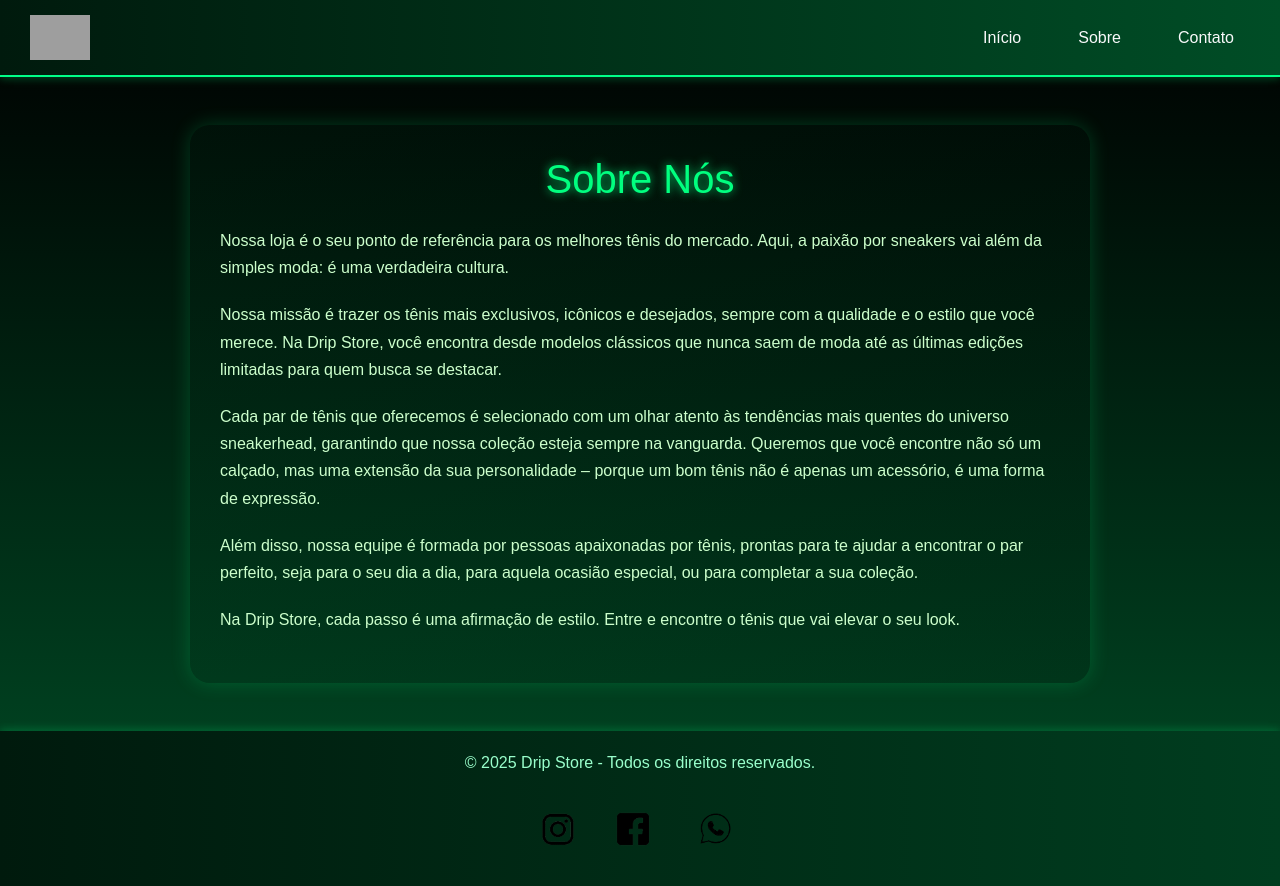
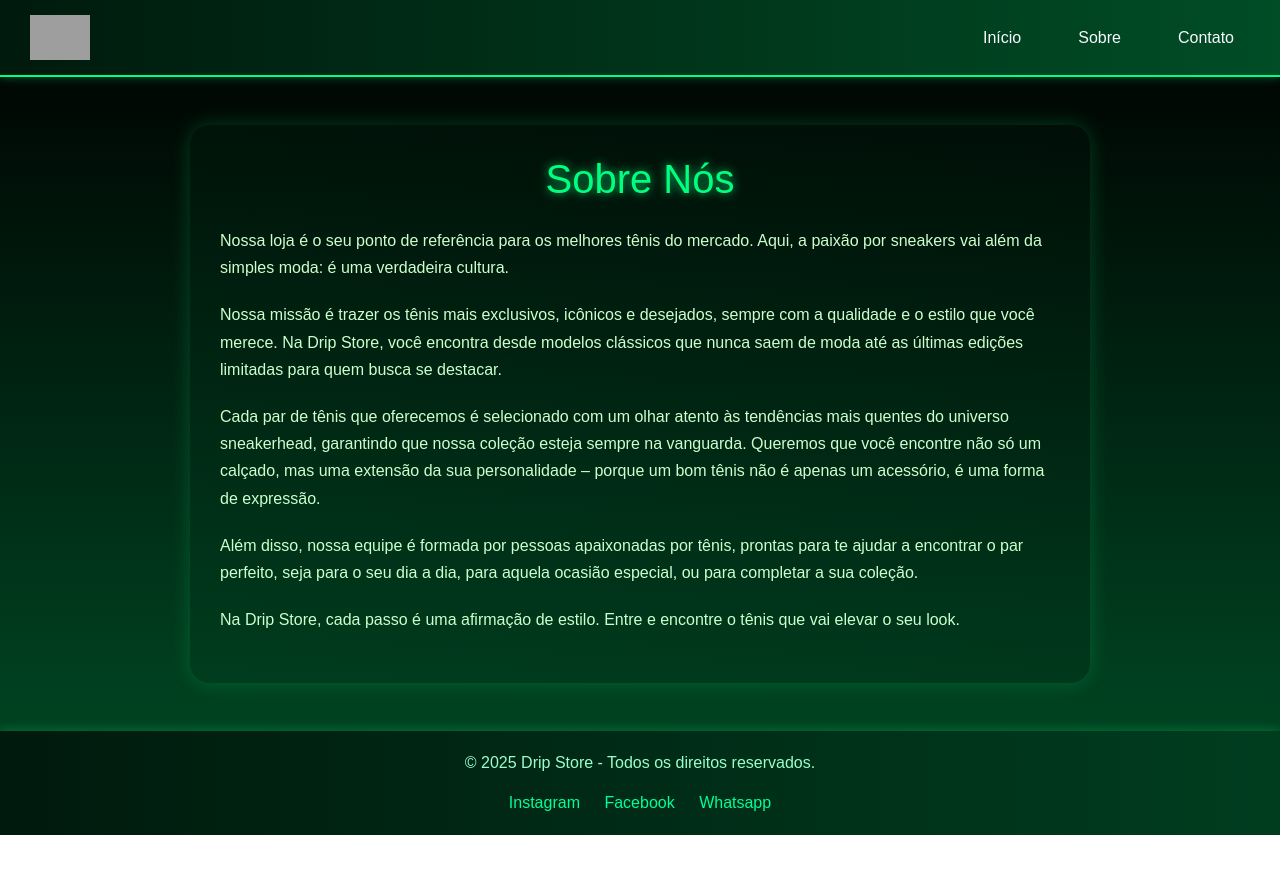
Before and after one commit to Gabrieldjk/Drip-Store2, a plain HTML site: page sobre.html in a window 1280 px wide. After the commit the page ends 835 px from the top, so only its background shows below. Drawn offline with nearby package versions, Linux system fonts and the light colour scheme; grey boxes are pictures that could not be loaded.

Commit message:
Update sobre.html

```diff
--- a/sobre.html
+++ b/sobre.html
@@ -58,9 +58,9 @@
   <footer>
      <p>&copy; 2025 Drip Store - Todos os direitos reservados.</p>
      <div class="social">
-        <a href="https://www.instagram.com/gabriel18.fjk/?next=%2F"> <img class="icone"  src="img/download (1).png" ></a>
-       <a href="https://www.facebook.com/?locale=pt_BR"> <img class="icone2" src="img/download_facebook_2_-removebg-preview.png" ></a>
-       <a href="https://web.whatsapp.com/"> <img class="icone3" src="img/download-what_2_-removebg-preview.png" ></a>
+        <a href="https://www.instagram.com/gabriel18.fjk/?next=%2F">Instagram </a>
+       <a href="https://www.facebook.com/?locale=pt_BR">Facebook</a>
+       <a href="https://web.whatsapp.com/"> Whatsapp</a>
      </div>
    </footer>
 
```
